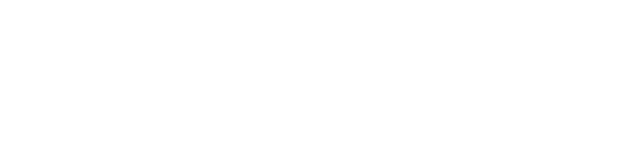
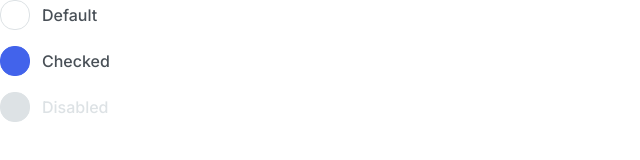
Before and after one commit to js-tasks-ru/htmlcss-20220120_aasolovkina, a website: page 07-lection5/02-radio/index.html in a window 1280 px wide. Shown: the whole page, without its empty margins (0-640 px from the left). Drawn offline with Linux system fonts and the light colour scheme.

Commit message:
Компонент «Радио»

```diff
--- a/07-lection5/02-radio/index.html
+++ b/07-lection5/02-radio/index.html
@@ -4,8 +4,56 @@
     <head>
         <link rel="stylesheet" href="../../assets/css/main.css">
         <link rel="stylesheet" href="./radio.css">
+        <style>
+            #radio-container {
+                display: grid;
+                gap: 16px;
+                grid-template-columns: auto;
+                grid-template-rows: repeat(3 auto);
+            }
+        </style>
     </head>
     <body>
-
+        <div id="radio-container">
+            <label clas="radio">
+                <input type="radio" class="radio__input" name="name">
+                <div class="radio__state">
+                    <div class="radio__control">
+                        <svg class="radio__icon">
+                            <use href="../../assets/icons/sprite.svg#circle"></use>
+                        </svg>
+                    </div>
+                    <div class="radio__title">
+                        Default
+                    </div>
+                </div>
+            </label>
+            <label clas="radio">
+                <input type="radio" class="radio__input" name="name" checked>
+                <div class="radio__state">
+                    <div class="radio__control">
+                        <svg class="radio__icon">
+                            <use href="../../assets/icons/sprite.svg#circle"></use>
+                        </svg>
+                    </div>
+                    <div class="radio__title">
+                        Checked
+                    </div>
+                </div>
+            </label>
+            <label clas="radio">
+                <input type="radio" class="radio__input" name="name" disabled>
+                <div class="radio__state">
+                    <div class="radio__control">
+                        <svg class="radio__icon">
+                            <use href="../../assets/icons/sprite.svg#circle"></use>
+                        </svg>
+                    </div>
+                    <div class="radio__title">
+                        Disabled
+                    </div>
+                </div>
+            </label>
+        </div>
     </body>
 </html>
--- a/07-lection5/02-radio/radio.css
+++ b/07-lection5/02-radio/radio.css
@@ -0,0 +1,74 @@
+.radio {
+    display: inline-block;
+    position: relative;
+}
+
+.radio__input {
+    position: absolute;
+    top: 0;
+    left: 0;
+    width: 0;
+    height: 0;
+    outline: none;
+    opacity: 0;
+    padding: 0;
+    margin: 0;
+}
+
+.radio__state {
+    display: flex;
+    align-items: center;
+    gap: 12px;
+    cursor: pointer;
+}
+
+.radio__control {
+    background: var(--white);
+    border: 1px solid var(--grey-2);
+    border-radius: 14px;
+    width: 28px;
+    height: 28px;
+    display: flex;
+    flex-direction: column;
+    align-items: center;
+    justify-content: center;
+}
+
+.radio__icon {
+    display: none;
+}
+
+.radio__title {
+    font-family: Inter;
+    font-style: normal;
+    font-weight: normal;
+    font-size: 16px;
+    line-height: 24px;
+    color: var(--grey-4);
+}
+
+.radio__input:checked ~ .radio__state .radio__control {
+    background: #4263EB;
+    border-color: #4263EB;
+}
+
+.radio__input:checked ~ .radio__state .radio__icon {
+    display: block;
+}
+
+.radio__input:focus ~ .radio__state .radio__title {
+    text-decoration: underline;
+}
+
+.radio__input:disabled ~ .radio__state .radio__control {
+    background: var(--grey-2);
+}
+
+.radio__input:disabled ~ .radio__state .radio__title {
+    text-decoration: none;
+    color: var(--grey-2);
+}
+
+.radio__input:disabled ~ .radio__state {
+    cursor: default;
+}
```
Also changed, not shown: 07-lection5/01-checkbox/index.html (+2 -2 lines), assets/icons/sprite.svg.
